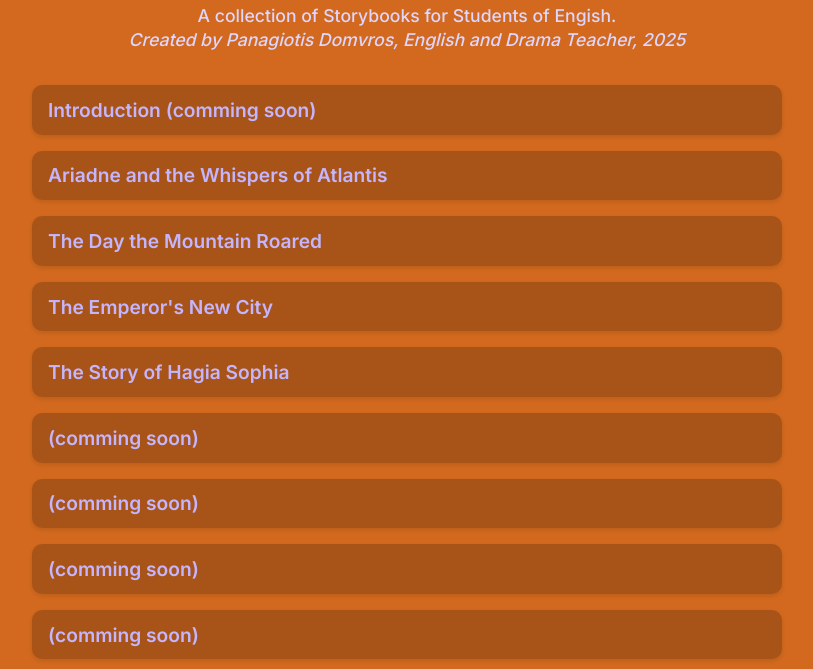
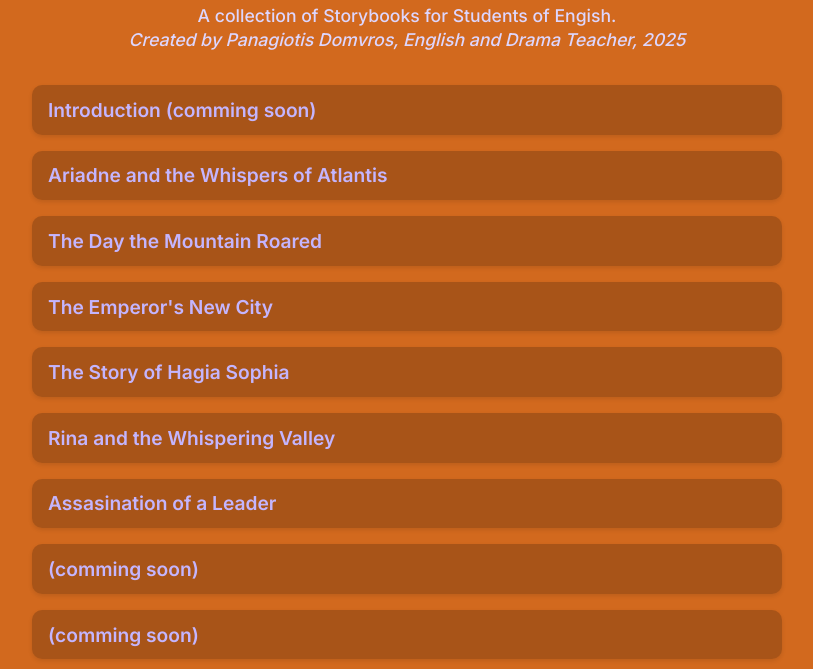
Before and after one commit to pa-domvros/storybooks1, a plain HTML site: page index.html in a window 1280 px wide. Shown: the part 131-800 px from the top of the page, without its empty margins (233-1046 px from the left). Drawn offline with Linux system fonts and the light colour scheme.

Commit message:
Add files via upload

```diff
--- a/index.html
+++ b/index.html
@@ -104,8 +104,8 @@
     <details><summary><a href="./Pompeii/" target="_blank">The Day the Mountain Roared</a></summary></details>
     <details><summary><a href="./Constantine/" target="_blank">The Emperor's New City</a></summary></details>
     <details><summary><a href="./Hagia Sofia/" target="_blank">The Story of Hagia Sophia</a></summary></details>
-    <details><summary><a href="./VoiceLab/" target="_blank">(comming soon)</a></summary></details>
-    <details><summary><a href="./ReportLab/" target="_blank">(comming soon)</a></summary></details>
+    <details><summary><a href="./Cultures/" target="_blank">Rina and the Whispering Valley</a></summary></details>
+    <details><summary><a href="./Kapodistrias/" target="_blank">Assasination of a Leader</a></summary></details>
     <details><summary><a href="./WishLab/" target="_blank">(comming soon)</a></summary></details>
     <details><summary><a href="./ConditionalLab/" target="_blank">(comming soon)</a></summary></details>
     <details><summary><a href="./ClausesLab/" target="_blank">(comming soon)</a></summary></details>
```
